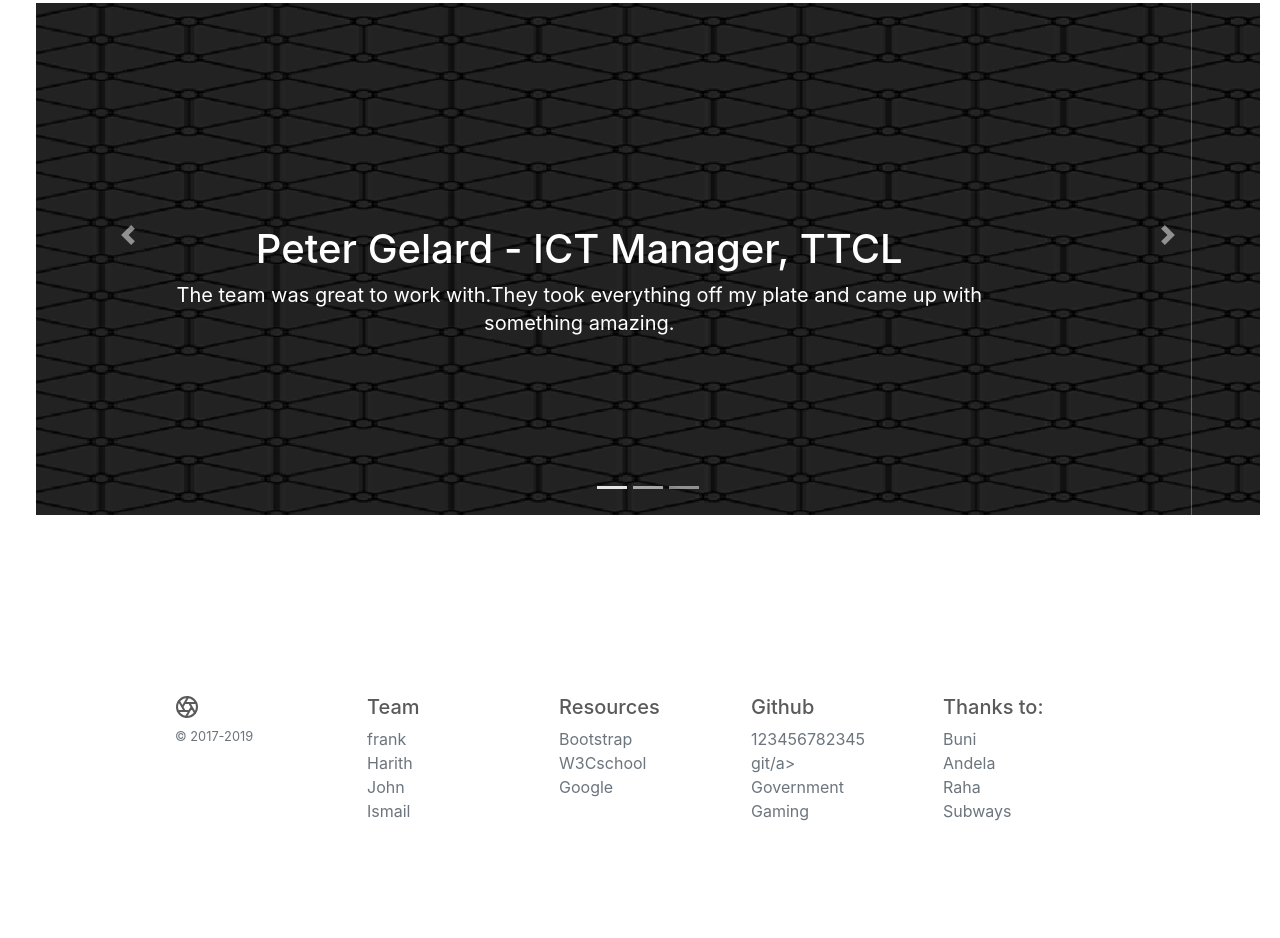
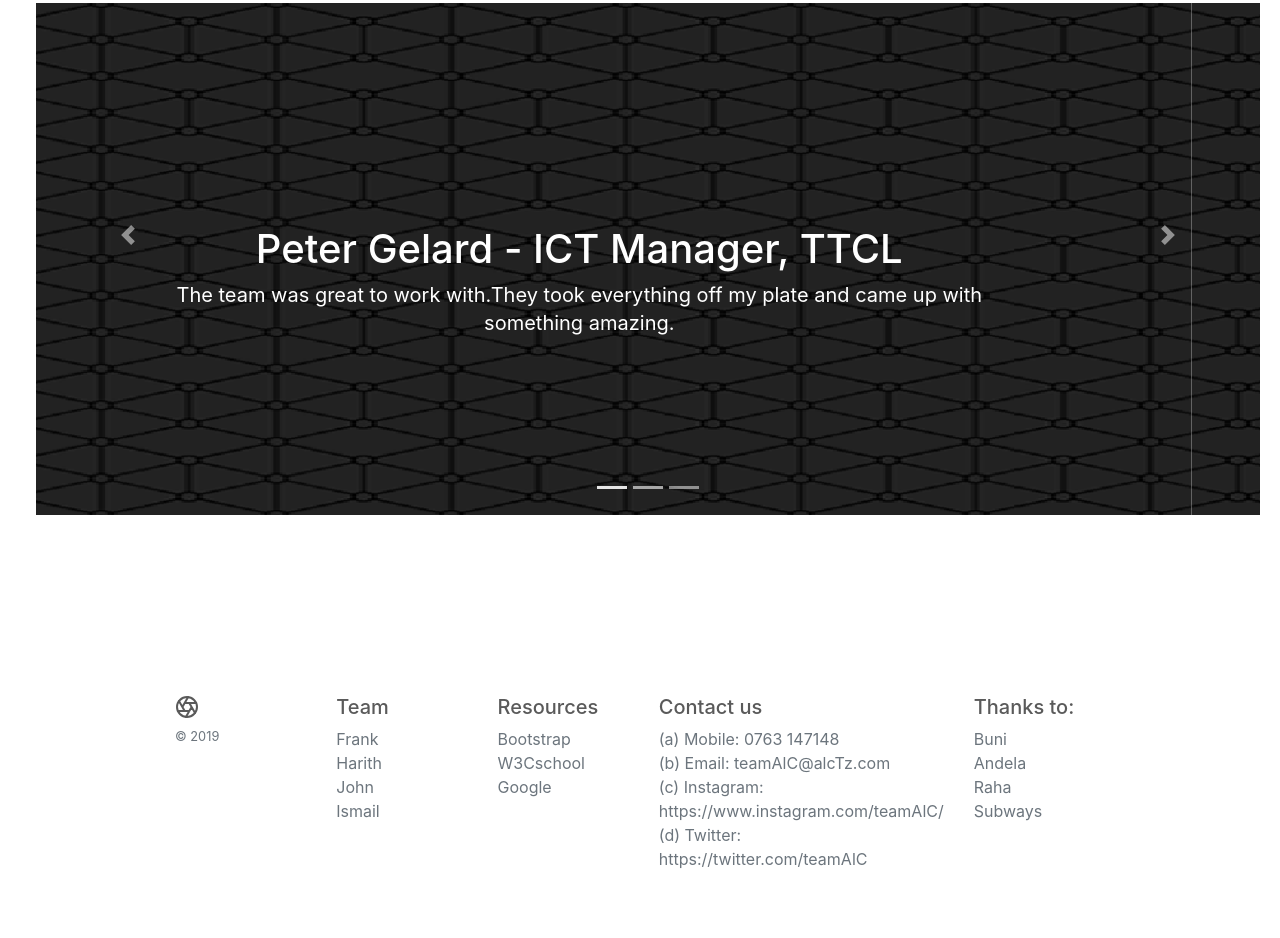
Before and after one commit to johnnylyimo/ALC_TZ_MeetUp4, a plain HTML site: page ChallengeOne/index.html in a window 1280 px wide. Shown: the part 1308-2246 px from the top of the page. Drawn offline with Linux system fonts and the light colour scheme.

Commit message:
update contact us to index.html

```diff
--- a/ChallengeOne/index.html
+++ b/ChallengeOne/index.html
@@ -147,12 +147,12 @@
   <div class="row">
     <div class="col-12 col-md">
       <svg xmlns="http://www.w3.org/2000/svg" width="24" height="24" fill="none" stroke="currentColor" stroke-linecap="round" stroke-linejoin="round" stroke-width="2" class="d-block mb-2" role="img" viewBox="0 0 24 24" focusable="false"><title>Product</title><circle cx="12" cy="12" r="10"/><path d="M14.31 8l5.74 9.94M9.69 8h11.48M7.38 12l5.74-9.94M9.69 16L3.95 6.06M14.31 16H2.83m13.79-4l-5.74 9.94"/></svg>
-      <small class="d-block mb-3 text-muted">&copy; 2017-2019</small>
+      <small class="d-block mb-3 text-muted">&copy; 2019</small>
     </div>
     <div class="col-6 col-md">
       <h5>Team</h5>
       <ul class="list-unstyled text-small">
-        <li><a class="text-muted" href="#">frank</a></li>
+        <li><a class="text-muted" href="#">Frank</a></li>
         <li><a class="text-muted" href="#">Harith</a></li>
         <li><a class="text-muted" href="#">John</a></li>
         <li><a class="text-muted" href="#">Ismail</a></li>
@@ -167,12 +167,13 @@
         </ul>
     </div>
     <div class="col-6 col-md">
-      <h5>Github</h5>
+      <h5>Contact us</h5>
       <ul class="list-unstyled text-small">
-        <li><a class="text-muted" href="#">123456782345</a></li>
-        <li><a class="text-muted" href="#">git/a></li>
-        <li><a class="text-muted" href="#">Government</a></li>
-        <li><a class="text-muted" href="#">Gaming</a></li>
+        <li><a class="text-muted" href="#">(a) Mobile: 0763 147148</a></li>
+        <li><a class="text-muted" href="#">(b) Email: teamAlC@alcTz.com</li>
+        <li><a class="text-muted" href="#">(c) Instagram: https://www.instagram.com/teamAlC/</a></li>
+        <li><a class="text-muted" href="#">(d) Twitter: https://twitter.com/teamAlC
+        </a></li>
       </ul>
     </div>
     <div class="col-6 col-md">
@@ -188,7 +189,6 @@
 </footer>
 
 
-
 <!-- javascript -->
 <script type="text/javascript" src="bootstrap-4.3.1-dist/js/slim.min.js"></script>
 <script type="text/javascript" src="bootstrap-4.3.1-dist/js/popper.min.js"></script>
```
